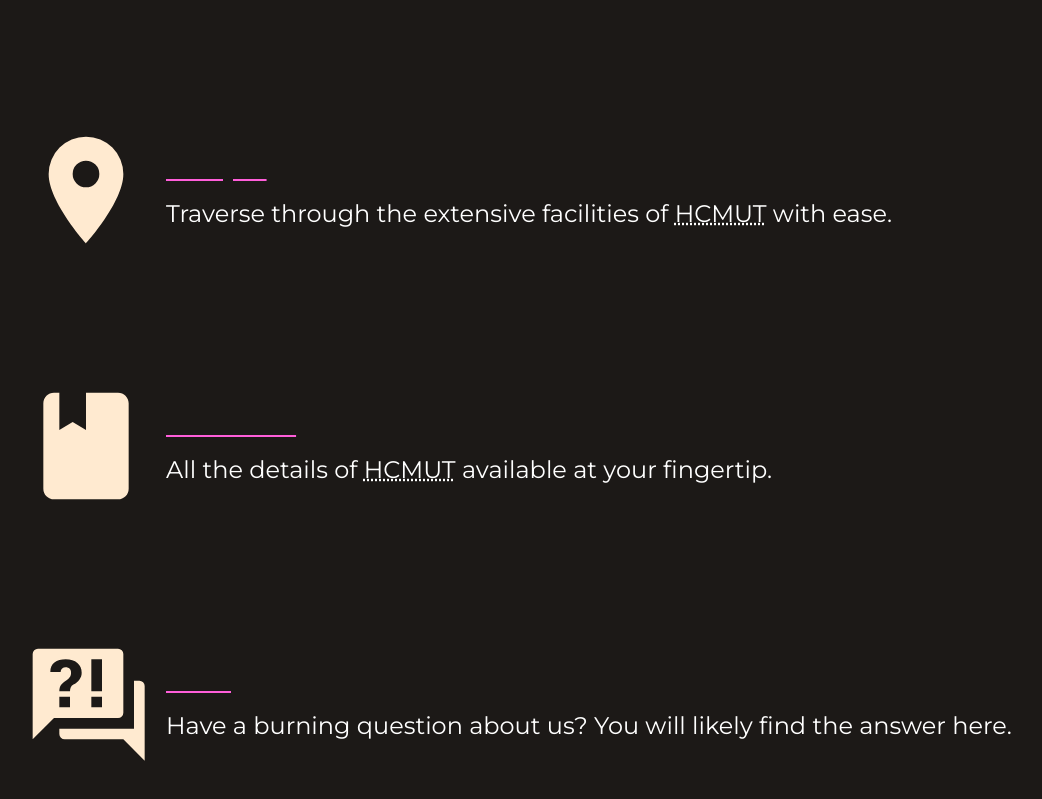
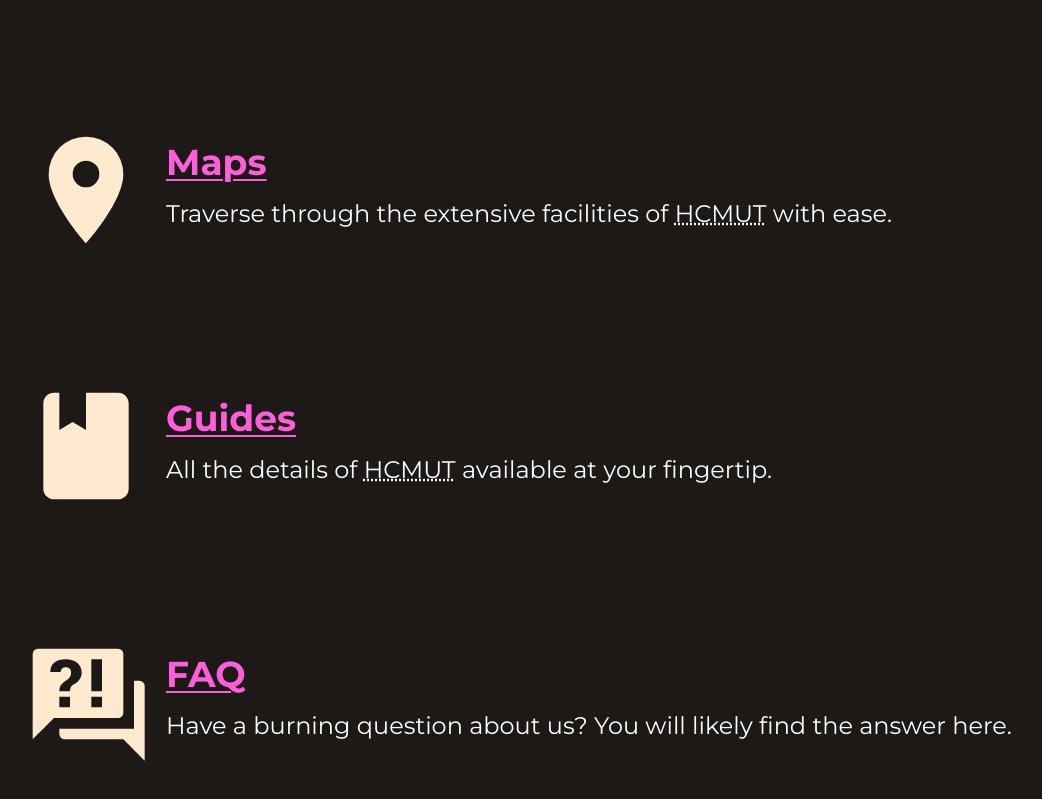
Before and after one commit to long89kev/HCMUT, a SvelteKit app: page / in a window 1280 px wide. Shown: the part 501-1300 px from the top of the page, without its empty margins (42-1084 px from the left). Built offline with nearby package versions, Linux system fonts and the light colour scheme.

Commit message:
Fix invisible text

```diff
--- a/src/routes/+page.svelte
+++ b/src/routes/+page.svelte
@@ -13,19 +13,19 @@
     </ImageSection>
     <ImageSection class="w-full" src={MapMarker} alt="Map marker" width={128} height={128} align="left">
         <a href="/maps" class="underline-offset-4 decoration-2 decoration-primary">
-            <h1 class="text-primary box-decoration-clone bg-clip-text text-transparent w-fit">Maps</h1>
+            <h1 class="text-primary box-decoration-clone bg-clip-text w-fit">Maps</h1>
         </a>
         <p class="text-2xl">Traverse through the extensive facilities of <abbr title="Ho Chi Minh University of Techonology">HCMUT</abbr> with ease.</p>
     </ImageSection>
     <ImageSection class="w-full" src={Book} alt="Book" width={128} height={128} align="left">
         <a href="/guides" class="underline-offset-4 decoration-2 decoration-primary">
-            <h1 class="text-primary box-decoration-clone bg-clip-text text-transparent w-fit">Guides</h1>
+            <h1 class="text-primary box-decoration-clone bg-clip-text w-fit">Guides</h1>
         </a>
         <p class="text-2xl">All the details of <abbr title="Ho Chi Minh University of Techonology">HCMUT</abbr> available at your fingertip.</p>
     </ImageSection>
     <ImageSection class="w-full" src={FrequentlyAskedQuestions} alt="FAQ" width={128} height={128} align="left">
         <a href="/faq" class="underline-offset-4 decoration-2 decoration-primary">
-            <h1 class="text-primary box-decoration-clone bg-clip-text text-transparent w-fit">FAQ</h1>
+            <h1 class="text-primary box-decoration-clone bg-clip-text w-fit">FAQ</h1>
         </a>
         <p class="text-2xl">Have a burning question about us? You will likely find the answer here.</p>
     </ImageSection>
```
